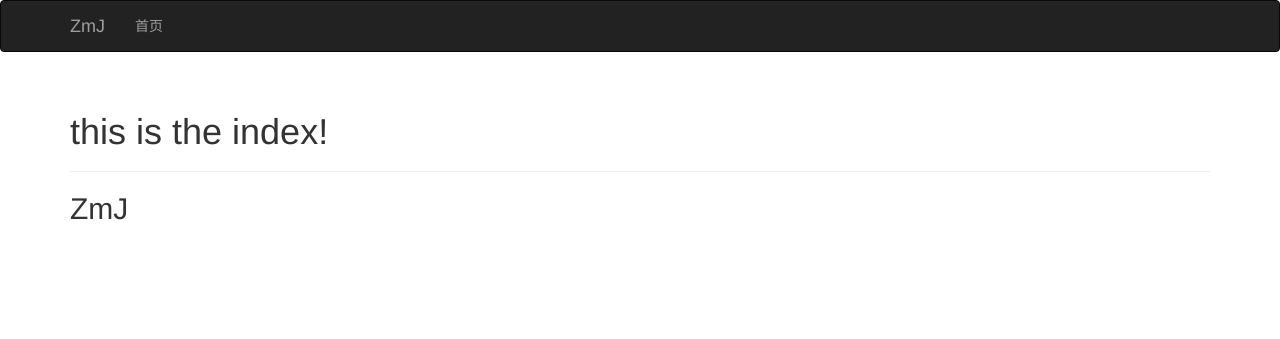
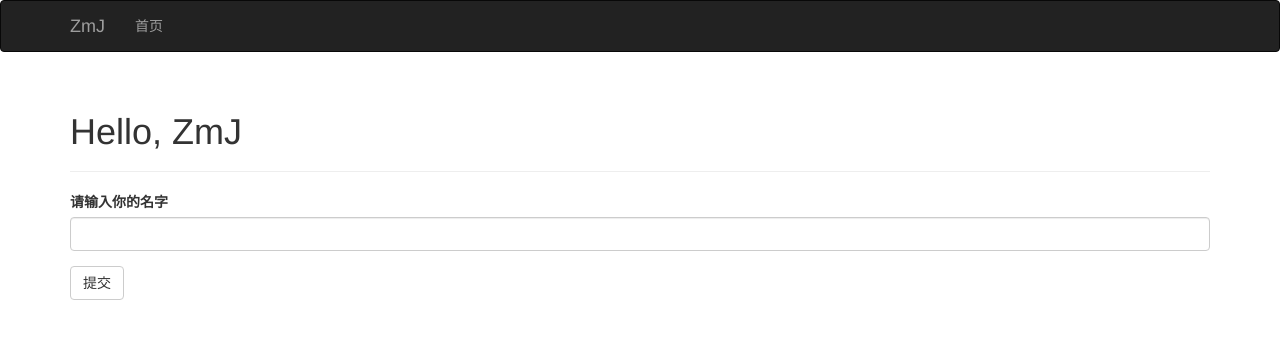
Before and after one commit to ackerr/Flask-blog, a Flask app: page / in a window 1280 px wide. Shown: the top 339 px of the page. Run offline with Flask 2, Linux system fonts and the light colour scheme; some libraries are stand-ins or nearby versions.

Commit message:
feat: add form

```diff
--- a/src/__init__.py
+++ b/src/__init__.py
@@ -1,7 +1,11 @@
 from flask import Flask
 
 from flask_bootstrap import Bootstrap
+from flask_moment import Moment
 
 app = Flask(__name__)
 
+app.config['SECRET_KEY'] = 'this is my secret_key for ZmJ'  # 防止表单csrf设置的密钥/防止环境变量中
+
 bootstrap = Bootstrap(app)
+moment = Moment(app)
--- /dev/null
+++ b/src/form.py
@@ -0,0 +1,8 @@
+from flask_wtf import FlaskForm
+from wtforms import StringField, SubmitField
+from wtforms.validators import DataRequired
+
+
+class UsernameForm(FlaskForm):
+    username = StringField('请输入你的名字', validators=[DataRequired(), ])
+    submit = SubmitField('提交')
--- a/src/hello.py
+++ b/src/hello.py
@@ -1,6 +1,7 @@
-from flask import make_response, render_template
+from flask import make_response, render_template, redirect, url_for, session, flash
 
 from src import app
+from form import UsernameForm
 
 
 @app.route('/hello')
@@ -11,11 +12,17 @@ def hello():
     return response
 
 
-@app.route('/')
-@app.route('/index')
+@app.route('/', methods=['GET', 'POST'])
+@app.route('/index', methods=['GET', 'POST'])
 def index():
-    user = {'name': 'ZmJ'}
-    return render_template('auth/index.html', user=user)
+    form = UsernameForm()
+    if form.validate_on_submit():
+        old_name = session.get('name')
+        if old_name is None and old_name != form.username.data:
+            flash('提交成功！')
+        session['name'] = form.username.data
+        return redirect(url_for('index'))
+    return render_template('auth/index.html', name=session.get('name'), form=form)
 
 
 @app.route('/user')
--- a/src/templates/auth/index.html
+++ b/src/templates/auth/index.html
@@ -1,16 +1,13 @@
 {% extends 'base.html' %}
+{% import 'bootstrap/wtf.html' as wtf %}
 
 {% block title %}
-    {% if user %}
-    {{ user.name }}
-    {% else %}
     Welcome
-    {% endif %}
 {% endblock %}
 
 {% block page_content %}
     <div class="page-header">
-    <h1>this is the index!</h1>
+    <h1>Hello, {% if name %}{{ name }}{% else %}ZmJ{% endif %}</h1>
     </div>
-    <h2>{{ user.name}}</h2>
+    {{ wtf.quick_form(form) }}
 {% endblock %}
--- a/src/templates/base.html
+++ b/src/templates/base.html
@@ -33,6 +33,18 @@
 
 {% block content %}
     <div class="container">
+    {% for message in get_flashed_messages() %}
+    <div class="alert alert-warning">
+        <button type="button" class="close" data-dismiss="alert">&times;</button>
+        {{ message }}
+    </div>
+    {% endfor %}
     {% block page_content %}{% endblock %}
     </div>
 {% endblock %}
+
+{% block scripts %}
+    {{ super() }}
+    {{ moment.include_moment() }}
+    {{ moment.locale('zh-cn') }}
+{% endblock %}
```
Also changed, not shown: test-requirements.txt (deleted, +0 -7 lines).
